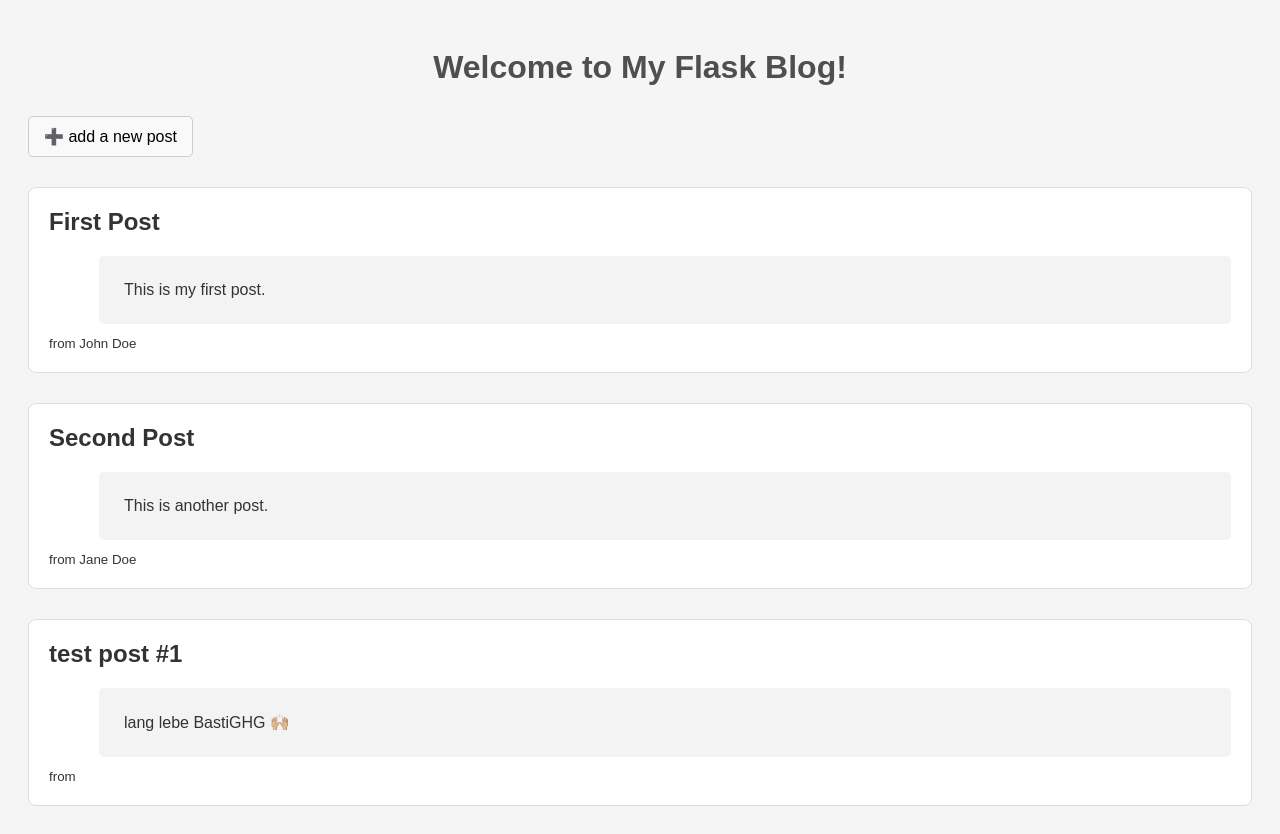
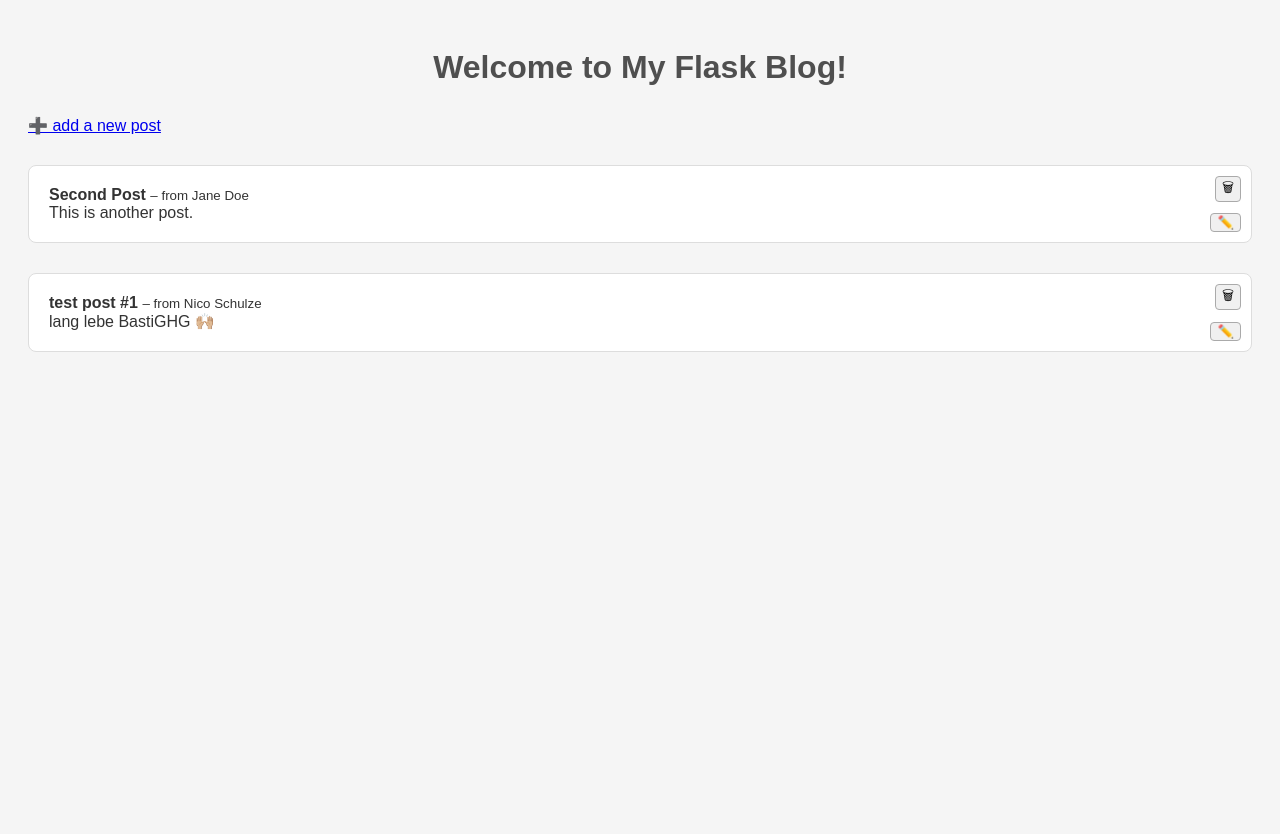
Before and after one commit to nicoschulze1602/Masterblog, a Flask app: page / in a window 1280 px wide. After the commit the page ends 352 px from the top, so only its background shows below. Run offline with Flask 3, Linux system fonts and the light colour scheme.

Commit message:
Add Update route and improve visualisation.

```diff
--- a/app.py
+++ b/app.py
@@ -20,7 +20,7 @@ def save_blogposts(blogposts):
         json.dump(blogposts, file, indent=4, ensure_ascii=False)
 
 
-def generate_user_id(blogposts):
+def generate_post_id(blogposts):
     if not blogposts:
         return 1
     return max(post["id"] for post in blogposts) + 1
@@ -38,11 +38,11 @@ def add():
         blogposts = load_blogposts()
 
         new_blogpost = {
-            "id": generate_user_id(blogposts),
-            "autor": request.form.get("author"),
+            "id": generate_post_id(blogposts),
+            "author": request.form.get("author"),
             "title": request.form.get("title"),
             "content": request.form.get("content"),
-            "date": datetime.now().strftime("%d-%m-%Y"),
+            "date": datetime.now().strftime("%d.%m.%Y"),
             "time": datetime.now().strftime("%H:%M:%S")
         }
 
@@ -53,11 +53,31 @@ def add():
     return render_template('add.html')
 
 
-@app.route('/delete/<int:post_id>')
+@app.route('/delete/<int:post_id>', methods=['POST'])
 def delete(post_id):
-    # Find the blog post with the given id and remove it from the list
-    # Redirect back to the home page
-    pass
+    blogposts = load_blogposts()
+    blogposts = [post for post in blogposts if post["id"] != post_id]
+    save_blogposts(blogposts)
+    return redirect('/')
+
+
+@app.route('/update/<int:post_id>', methods=['GET', 'POST'])
+def update(post_id):
+    blogposts = load_blogposts()
+    post = next((p for p in blogposts if p["id"] == post_id), None)
+    if post is None:
+        return "Post not found", 404
+
+    if request.method == 'POST':
+        post["author"] = request.form.get("author")
+        post["title"] = request.form.get("title")
+        post["content"] = request.form.get("content")
+        post["date"] = datetime.now().strftime("%d.%m.%Y")
+        post["time"] = datetime.now().strftime("%H:%M:%S")
+        save_blogposts(blogposts)
+        return redirect('/')
+
+    return render_template('update.html', post=post)
 
 
 if __name__ == '__main__':
--- a/blog_posts.json
+++ b/blog_posts.json
@@ -1,10 +1,4 @@
 [
-    {
-        "id": 1,
-        "author": "John Doe",
-        "title": "First Post",
-        "content": "This is my first post."
-    },
     {
         "id": 2,
         "author": "Jane Doe",
@@ -13,7 +7,7 @@
     },
     {
         "id": 3,
-        "autor": "Nico Schulze",
+        "author": "Nico Schulze",
         "title": "test post #1",
         "content": "lang lebe BastiGHG 🙌🏼"
     }
--- a/static/style.css
+++ b/static/style.css
@@ -33,6 +33,7 @@ h1 {
     padding: 20px;
     margin-top: 30px;
     border-radius: 8px;
+    text-align: justify,
 }
 
 .post h2 {
@@ -42,3 +43,41 @@ h1 {
 .post p {
     margin: 10px 0;
 }
+
+.post {
+    position: relative;
+}
+
+.delete-form {
+    position: absolute;
+    top: 10px;
+    right: 10px;
+}
+
+.delete-button {
+    background-color: #f0f0f0;
+    border: 1px solid #aaa;
+    border-radius: 4px;
+    cursor: pointer;
+}
+
+.delete-button:hover {
+    background-color: #FFC1C1;
+}
+
+.edit-form {
+    position: absolute;
+    bottom: 10px;
+    right: 10px;
+}
+
+.edit-button {
+    background-color: #f0f0f0;
+    border: 1px solid #aaa;
+    border-radius: 4px;
+    cursor: pointer;
+}
+
+.edit-button:hover {
+    background-color: #ddd;
+}
--- a/templates/index.html
+++ b/templates/index.html
@@ -2,32 +2,43 @@
 <html lang="en">
 <head>
     <meta charset="UTF-8">
-    <meta name="viewport" content="width=device-width, initial-scale=1.0">
     <title>Masterblog</title>
     <link rel="stylesheet" href="{{ url_for('static', filename='style.css') }}">
 </head>
 <body>
+
     <h1>Welcome to My Flask Blog!</h1>
 
-    <a href="{{ url_for('add') }}" class="func-button">➕ add a new post</a>
+    <div class="add-post-wrapper">
+        <a href="{{ url_for('add') }}" class="add-post-button">➕ add a new post</a>
+    </div>
 
     {% for post in posts %}
         <div class="post">
             <div class="post-header">
-                <h2>{{ post.title }}</h2>
-                <p style="margin-left: 50px; background-color: #f3f3f3;
-                 padding: 25px; border-radius: 5px; text-align: left;">{{ post.content }}</p>
+                <strong class="post-title">{{ post.title }}</strong>
+                <small class="post-meta">
+                    – from {{ post.author }}{% if post.date %} on {{ post.date }}{% endif %}
+                </small>
+                <form action="{{ url_for('delete', post_id=post.id) }}" method="post" class="delete-form">
+                    <button type="submit" class="delete-button">🗑</button>
+                </form>
+                <form action="{{ url_for('update', post_id=post.id) }}" method="get" class="edit-form">
+                    <button type="submit" class="edit-button">✏️</button>
+                </form>
             </div>
-            <div class="post-footer">
-                <small>
-                    from {{ post.author }}
-                    {% if post.date %} on {{ post.date }}{% endif %}
-                </small>
-                {% if post.time %}
-                    <span style="float: right; color: gray;">{{ post.time }}</span>
-                {% endif %}
+
+            <div class="post-content">
+                {{ post.content }}
             </div>
+
+            {% if post.time %}
+                <div class="post-time">
+                    {{ post.time }}
+                </div>
+            {% endif %}
         </div>
     {% endfor %}
+
 </body>
 </html>
```
Also changed, not shown: templates/update.html (added, +30 -0 lines).
